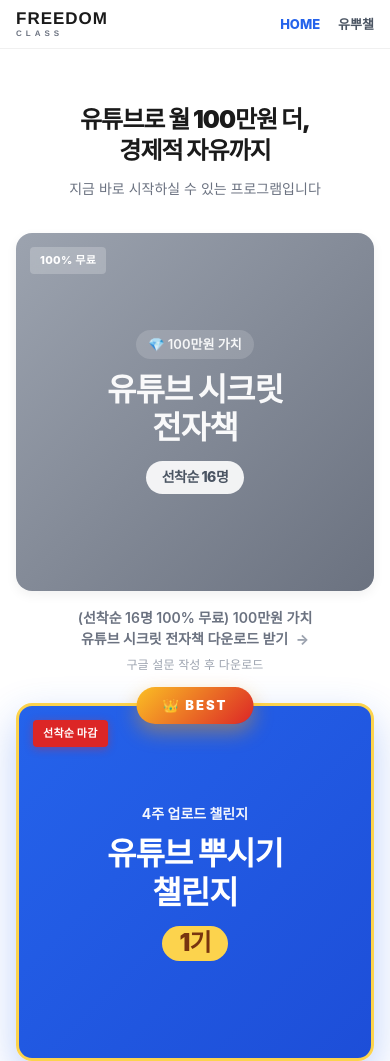
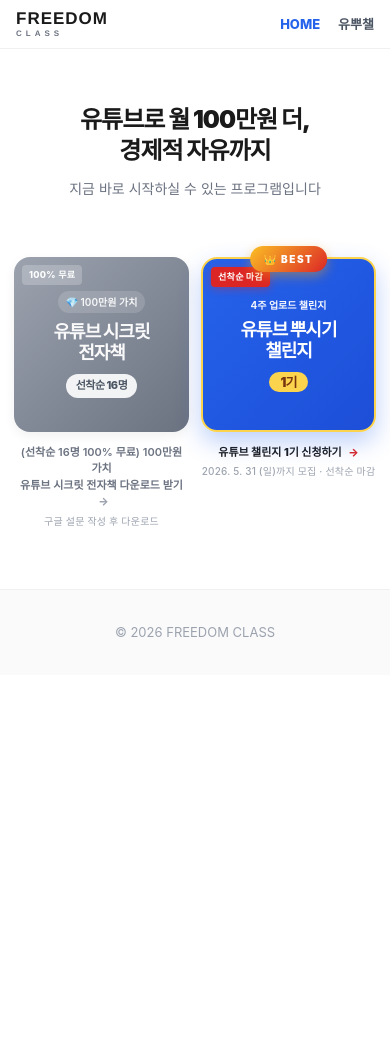
Before and after one commit to ktaerin46-ux/freedom-class, a plain HTML site: page home/index.html in a window 390 px wide. Shown: the top 1061 px of the page. After the commit the page ends 844 px from the top, so only its background shows below. Drawn offline with Linux system fonts and the light colour scheme.

Commit message:
HOME 수정 (모바일 가독성 개선)

```diff
--- a/home/index.html
+++ b/home/index.html
@@ -308,12 +308,36 @@
   }
 
   @media (max-width: 640px) {
-    .products { padding: 8px 16px 60px; }
-    .product-grid { grid-template-columns: 1fr; gap: 28px; }
-    .product-square { padding: 24px; }
-    .product-square.ebook .big-title,
-    .product-square.yuppuchal .big-title { font-size: 32px; }
-    .product-square.yuppuchal .gen { font-size: 24px; }
+    .products { padding: 32px 14px 60px; }
+    .product-grid { grid-template-columns: 1fr 1fr; gap: 12px; }
+    .product-square { padding: 14px 10px; }
+
+    /* E-book scaled down */
+    .product-square.ebook .top-tag { font-size: 9px; padding: 3px 7px; top: 8px; left: 8px; }
+    .product-square.ebook .value-tag { font-size: 10px; padding: 3px 8px; margin-bottom: 8px; }
+    .product-square.ebook .big-title { font-size: 18px; margin-bottom: 10px; }
+    .product-square.ebook .limit-pill { font-size: 11px; padding: 3px 10px; }
+
+    /* Yuppuchal scaled down */
+    .product-square.yuppuchal { border-width: 2px; box-shadow: 0 10px 24px rgba(37, 99, 235, 0.3); }
+    .product-square.yuppuchal .top-tag { font-size: 9px; padding: 3px 7px; top: 8px; left: 8px; }
+    .product-square.yuppuchal .small-title { font-size: 10px; margin-bottom: 6px; }
+    .product-square.yuppuchal .big-title { font-size: 18px; }
+    .product-square.yuppuchal .gen { font-size: 13px; padding: 3px 12px; margin-top: 10px; }
+
+    /* Featured badge scaled */
+    .featured-badge {
+      font-size: 10px;
+      padding: 5px 14px;
+      top: -11px;
+      letter-spacing: 1.5px;
+      box-shadow: 0 4px 12px rgba(245, 158, 11, 0.45);
+    }
+
+    /* Captions */
+    .card-caption { font-size: 11px; margin-top: 12px; line-height: 1.5; }
+    .card-caption .sub { font-size: 10px; margin-top: 4px; }
+    .card-caption .arrow { font-size: 11px; }
   }
 
   /* ===== FOOTER ===== */
```
